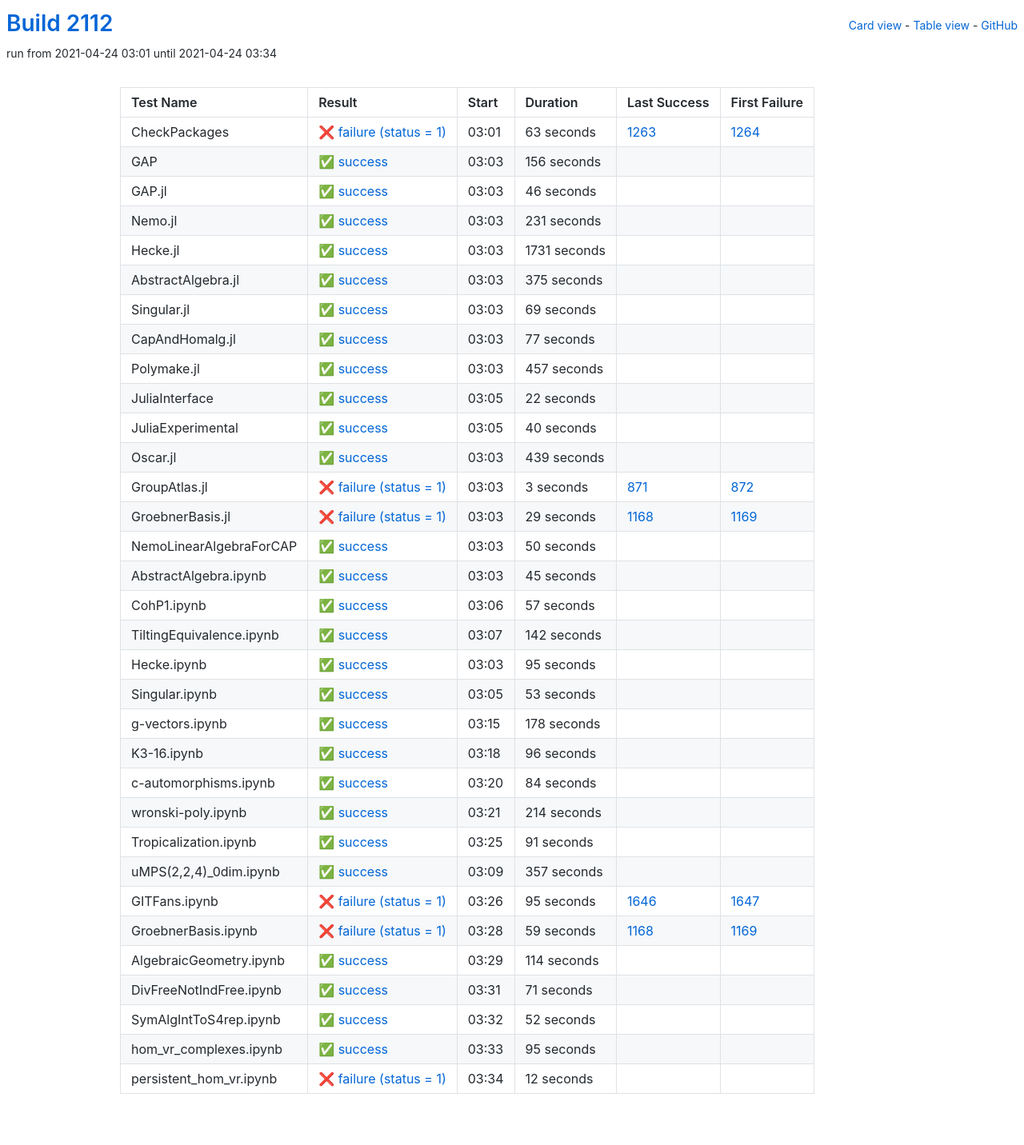
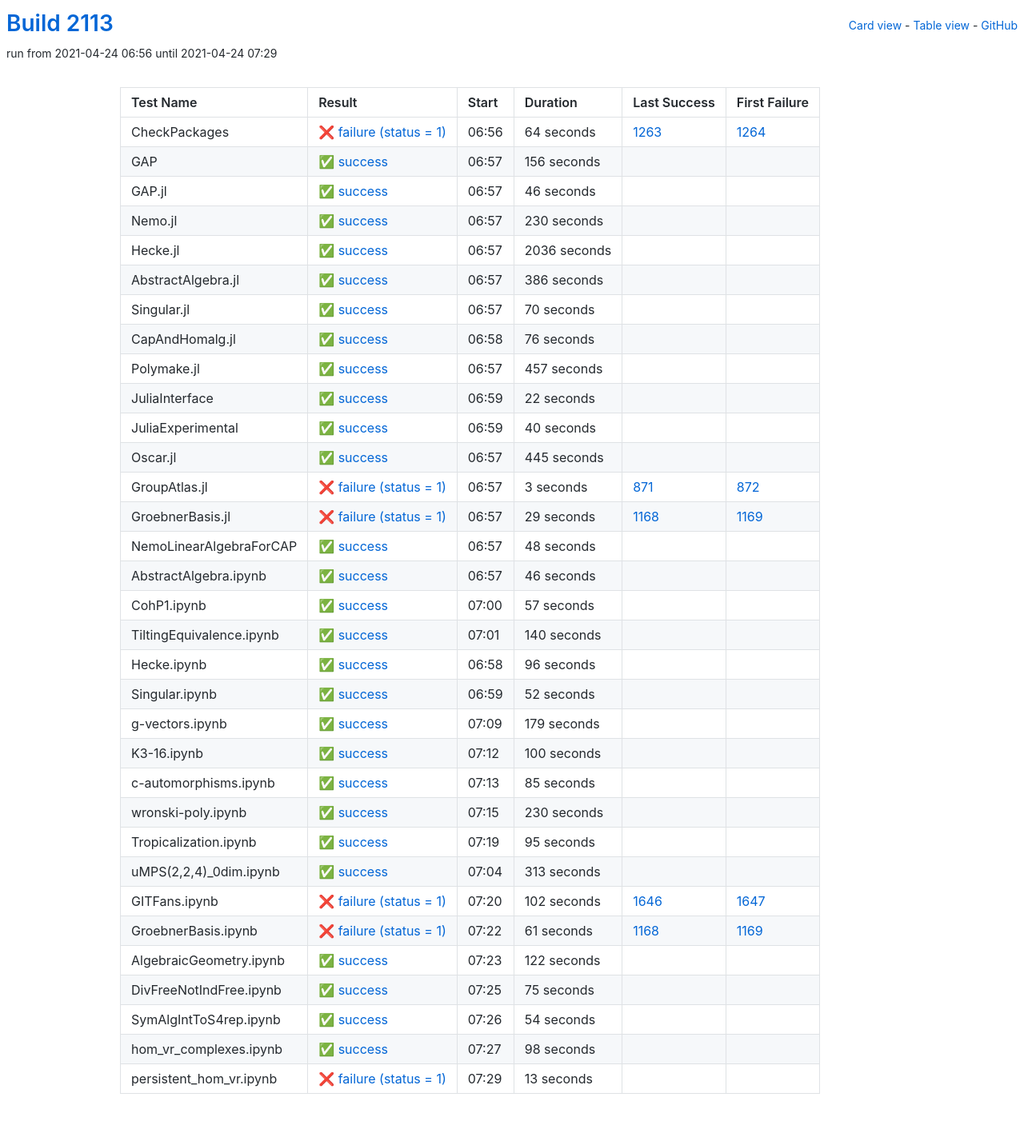
Before and after one commit to oscar-system/oscar-ci-status-stable, a Jekyll site: the page built from table.html, in a window 1280 px wide. Shown: the whole page at 80% size. Built offline with Jekyll 4.4.1, drawn with Linux system fonts in a browser that asks for light colours.

Commit message:
Build #2113

```diff
--- a/_data/ci.yml
+++ b/_data/ci.yml
@@ -1,6 +1,6 @@
 ---
-build: 2112
-build_url: https://oscarci.mathematik.uni-kl.de/job/oscar-stable/2112/
+build: 2113
+build_url: https://oscarci.mathematik.uni-kl.de/job/oscar-stable/2113/
 job: oscar-stable
 organization: oscar-system
 repo: oscar-ci-status-stable
@@ -8,20 +8,20 @@ repourl: https://github.com/oscar-system/oscar-ci-status-stable
 tests:
 - name: CheckPackages
   id: checkpackages
-  log: https://oscarci.mathematik.uni-kl.de/job/oscar-stable/2112/artifact/logs/build-2112/CheckPackages.log
-  start: 2021-04-24 03:01
+  log: https://oscarci.mathematik.uni-kl.de/job/oscar-stable/2113/artifact/logs/build-2113/CheckPackages.log
+  start: 2021-04-24 06:56
   success: false
   exitcode: 1
   status: failure
-  duration: 63
+  duration: 64
   last_success: 1263
   last_success_url: https://oscarci.mathematik.uni-kl.de/job/oscar-stable/1263/
   first_failure: 1264
   first_failure_url: https://oscarci.mathematik.uni-kl.de/job/oscar-stable/1264/
 - name: GAP
   id: gap
-  log: https://oscarci.mathematik.uni-kl.de/job/oscar-stable/2112/artifact/logs/build-2112/GAP.log
-  start: 2021-04-24 03:03
+  log: https://oscarci.mathematik.uni-kl.de/job/oscar-stable/2113/artifact/logs/build-2113/GAP.log
+  start: 2021-04-24 06:57
   success: true
   exitcode: 0
   status: success
@@ -32,8 +32,8 @@ tests:
   first_failure_url:
 - name: GAP.jl
   id: gap-jl
-  log: https://oscarci.mathematik.uni-kl.de/job/oscar-stable/2112/artifact/logs/build-2112/GAP.jl.log
-  start: 2021-04-24 03:03
+  log: https://oscarci.mathematik.uni-kl.de/job/oscar-stable/2113/artifact/logs/build-2113/GAP.jl.log
+  start: 2021-04-24 06:57
   success: true
   exitcode: 0
   status: success
@@ -44,68 +44,68 @@ tests:
   first_failure_url:
 - name: Nemo.jl
   id: nemo-jl
-  log: https://oscarci.mathematik.uni-kl.de/job/oscar-stable/2112/artifact/logs/build-2112/Nemo.jl.log
-  start: 2021-04-24 03:03
+  log: https://oscarci.mathematik.uni-kl.de/job/oscar-stable/2113/artifact/logs/build-2113/Nemo.jl.log
+  start: 2021-04-24 06:57
   success: true
   exitcode: 0
   status: success
-  duration: 231
+  duration: 230
   last_success: false
   last_success_url:
   first_failure: false
   first_failure_url:
 - name: Hecke.jl
   id: hecke-jl
-  log: https://oscarci.mathematik.uni-kl.de/job/oscar-stable/2112/artifact/logs/build-2112/Hecke.jl.log
-  start: 2021-04-24 03:03
+  log: https://oscarci.mathematik.uni-kl.de/job/oscar-stable/2113/artifact/logs/build-2113/Hecke.jl.log
+  start: 2021-04-24 06:57
   success: true
   exitcode: 0
   status: success
-  duration: 1731
+  duration: 2036
   last_success: false
   last_success_url:
   first_failure: false
   first_failure_url:
 - name: AbstractAlgebra.jl
   id: abstractalgebra-jl
-  log: https://oscarci.mathematik.uni-kl.de/job/oscar-stable/2112/artifact/logs/build-2112/AbstractAlgebra.jl.log
-  start: 2021-04-24 03:03
+  log: https://oscarci.mathematik.uni-kl.de/job/oscar-stable/2113/artifact/logs/build-2113/AbstractAlgebra.jl.log
+  start: 2021-04-24 06:57
   success: true
   exitcode: 0
   status: success
-  duration: 375
+  duration: 386
   last_success: false
   last_success_url:
   first_failure: false
   first_failure_url:
 - name: Singular.jl
   id: singular-jl
-  log: https://oscarci.mathematik.uni-kl.de/job/oscar-stable/2112/artifact/logs/build-2112/Singular.jl.log
-  start: 2021-04-24 03:03
+  log: https://oscarci.mathematik.uni-kl.de/job/oscar-stable/2113/artifact/logs/build-2113/Singular.jl.log
+  start: 2021-04-24 06:57
   success: true
   exitcode: 0
   status: success
-  duration: 69
+  duration: 70
   last_success: false
   last_success_url:
   first_failure: false
   first_failure_url:
 - name: CapAndHomalg.jl
   id: capandhomalg-jl
-  log: https://oscarci.mathematik.uni-kl.de/job/oscar-stable/2112/artifact/logs/build-2112/CapAndHomalg.jl.log
-  start: 2021-04-24 03:03
+  log: https://oscarci.mathematik.uni-kl.de/job/oscar-stable/2113/artifact/logs/build-2113/CapAndHomalg.jl.log
+  start: 2021-04-24 06:58
   success: true
   exitcode: 0
   status: success
-  duration: 77
+  duration: 76
   last_success: false
   last_success_url:
   first_failure: false
   first_failure_url:
 - name: Polymake.jl
   id: polymake-jl
-  log: https://oscarci.mathematik.uni-kl.de/job/oscar-stable/2112/artifact/logs/build-2112/Polymake.jl.log
-  start: 2021-04-24 03:03
+  log: https://oscarci.mathematik.uni-kl.de/job/oscar-stable/2113/artifact/logs/build-2113/Polymake.jl.log
+  start: 2021-04-24 06:57
   success: true
   exitcode: 0
   status: success
@@ -116,8 +116,8 @@ tests:
   first_failure_url:
 - name: JuliaInterface
   id: juliainterface
-  log: https://oscarci.mathematik.uni-kl.de/job/oscar-stable/2112/artifact/logs/build-2112/JuliaInterface.log
-  start: 2021-04-24 03:05
+  log: https://oscarci.mathematik.uni-kl.de/job/oscar-stable/2113/artifact/logs/build-2113/JuliaInterface.log
+  start: 2021-04-24 06:59
   success: true
   exitcode: 0
   status: success
@@ -128,8 +128,8 @@ tests:
   first_failure_url:
 - name: JuliaExperimental
   id: juliaexperimental
-  log: https://oscarci.mathematik.uni-kl.de/job/oscar-stable/2112/artifact/logs/build-2112/JuliaExperimental.log
-  start: 2021-04-24 03:05
+  log: https://oscarci.mathematik.uni-kl.de/job/oscar-stable/2113/artifact/logs/build-2113/JuliaExperimental.log
+  start: 2021-04-24 06:59
   success: true
   exitcode: 0
   status: success
@@ -140,20 +140,20 @@ tests:
   first_failure_url:
 - name: Oscar.jl
   id: oscar-jl
-  log: https://oscarci.mathematik.uni-kl.de/job/oscar-stable/2112/artifact/logs/build-2112/Oscar.jl.log
-  start: 2021-04-24 03:03
+  log: https://oscarci.mathematik.uni-kl.de/job/oscar-stable/2113/artifact/logs/build-2113/Oscar.jl.log
+  start: 2021-04-24 06:57
   success: true
   exitcode: 0
   status: success
-  duration: 439
+  duration: 445
   last_success: false
   last_success_url:
   first_failure: false
   first_failure_url:
 - name: GroupAtlas.jl
   id: groupatlas-jl
-  log: https://oscarci.mathematik.uni-kl.de/job/oscar-stable/2112/artifact/logs/build-2112/GroupAtlas.jl.log
-  start: 2021-04-24 03:03
+  log: https://oscarci.mathematik.uni-kl.de/job/oscar-stable/2113/artifact/logs/build-2113/GroupAtlas.jl.log
+  start: 2021-04-24 06:57
   success: false
   exitcode: 1
   status: failure
@@ -164,8 +164,8 @@ tests:
   first_failure_url: https://oscarci.mathematik.uni-kl.de/job/oscar-stable/872/
 - name: GroebnerBasis.jl
   id: groebnerbasis-jl
-  log: https://oscarci.mathematik.uni-kl.de/job/oscar-stable/2112/artifact/logs/build-2112/GroebnerBasis.jl.log
-  start: 2021-04-24 03:03
+  log: https://oscarci.mathematik.uni-kl.de/job/oscar-stable/2113/artifact/logs/build-2113/GroebnerBasis.jl.log
+  start: 2021-04-24 06:57
   success: false
   exitcode: 1
   status: failure
@@ -176,32 +176,32 @@ tests:
   first_failure_url: https://oscarci.mathematik.uni-kl.de/job/oscar-stable/1169/
 - name: NemoLinearAlgebraForCAP
   id: nemolinearalgebraforcap
-  log: https://oscarci.mathematik.uni-kl.de/job/oscar-stable/2112/artifact/logs/build-2112/NemoLinearAlgebraForCAP.log
-  start: 2021-04-24 03:03
+  log: https://oscarci.mathematik.uni-kl.de/job/oscar-stable/2113/artifact/logs/build-2113/NemoLinearAlgebraForCAP.log
+  start: 2021-04-24 06:57
   success: true
   exitcode: 0
   status: success
-  duration: 50
+  duration: 48
   last_success: false
   last_success_url:
   first_failure: false
   first_failure_url:
 - name: AbstractAlgebra.ipynb
   id: abstractalgebra-ipynb
-  log: https://oscarci.mathematik.uni-kl.de/job/oscar-stable/2112/artifact/logs/build-2112/AbstractAlgebra.ipynb.log
-  start: 2021-04-24 03:03
+  log: https://oscarci.mathematik.uni-kl.de/job/oscar-stable/2113/artifact/logs/build-2113/AbstractAlgebra.ipynb.log
+  start: 2021-04-24 06:57
   success: true
   exitcode: 0
   status: success
-  duration: 45
+  duration: 46
   last_success: false
   last_success_url:
   first_failure: false
   first_failure_url:
 - name: CohP1.ipynb
   id: cohp1-ipynb
-  log: https://oscarci.mathematik.uni-kl.de/job/oscar-stable/2112/artifact/logs/build-2112/CohP1.ipynb.log
-  start: 2021-04-24 03:06
+  log: https://oscarci.mathematik.uni-kl.de/job/oscar-stable/2113/artifact/logs/build-2113/CohP1.ipynb.log
+  start: 2021-04-24 07:00
   success: true
   exitcode: 0
   status: success
@@ -212,20 +212,92 @@ tests:
   first_failure_url:
 - name: TiltingEquivalence.ipynb
   id: tiltingequivalence-ipynb
-  log: https://oscarci.mathematik.uni-kl.de/job/oscar-stable/2112/artifact/logs/build-2112/TiltingEquivalence.ipynb.log
-  start: 2021-04-24 03:07
+  log: https://oscarci.mathematik.uni-kl.de/job/oscar-stable/2113/artifact/logs/build-2113/TiltingEquivalence.ipynb.log
+  start: 2021-04-24 07:01
   success: true
   exitcode: 0
   status: success
-  duration: 142
+  duration: 140
   last_success: false
   last_success_url:
   first_failure: false
   first_failure_url:
 - name: Hecke.ipynb
   id: hecke-ipynb
-  log: https://oscarci.mathematik.uni-kl.de/job/oscar-stable/2112/artifact/logs/build-2112/Hecke.ipynb.log
-  start: 2021-04-24 03:03
+  log: https://oscarci.mathematik.uni-kl.de/job/oscar-stable/2113/artifact/logs/build-2113/Hecke.ipynb.log
+  start: 2021-04-24 06:58
+  success: true
+  exitcode: 0
+  status: success
+  duration: 96
+  last_success: false
+  last_success_url:
+  first_failure: false
+  first_failure_url:
+- name: Singular.ipynb
+  id: singular-ipynb
+  log: https://oscarci.mathematik.uni-kl.de/job/oscar-stable/2113/artifact/logs/build-2113/Singular.ipynb.log
+  start: 2021-04-24 06:59
+  success: true
+  exitcode: 0
+  status: success
+  duration: 52
+  last_success: false
+  last_success_url:
+  first_failure: false
+  first_failure_url:
+- name: g-vectors.ipynb
+  id: g-vectors-ipynb
+  log: https://oscarci.mathematik.uni-kl.de/job/oscar-stable/2113/artifact/logs/build-2113/g-vectors.ipynb.log
+  start: 2021-04-24 07:09
+  success: true
+  exitcode: 0
+  status: success
+  duration: 179
+  last_success: false
+  last_success_url:
+  first_failure: false
+  first_failure_url:
+- name: K3-16.ipynb
+  id: k3-16-ipynb
+  log: https://oscarci.mathematik.uni-kl.de/job/oscar-stable/2113/artifact/logs/build-2113/K3-16.ipynb.log
+  start: 2021-04-24 07:12
+  success: true
+  exitcode: 0
+  status: success
+  duration: 100
+  last_success: false
+  last_success_url:
+  first_failure: false
+  first_failure_url:
+- name: c-automorphisms.ipynb
+  id: c-automorphisms-ipynb
+  log: https://oscarci.mathematik.uni-kl.de/job/oscar-stable/2113/artifact/logs/build-2113/c-automorphisms.ipynb.log
+  start: 2021-04-24 07:13
+  success: true
+  exitcode: 0
+  status: success
+  duration: 85
+  last_success: false
+  last_success_url:
+  first_failure: false
+  first_failure_url:
+- name: wronski-poly.ipynb
+  id: wronski-poly-ipynb
+  log: https://oscarci.mathematik.uni-kl.de/job/oscar-stable/2113/artifact/logs/build-2113/wronski-poly.ipynb.log
+  start: 2021-04-24 07:15
+  success: true
+  exitcode: 0
+  status: success
+  duration: 230
+  last_success: false
+  last_success_url:
+  first_failure: false
+  first_failure_url:
+- name: Tropicalization.ipynb
+  id: tropicalization-ipynb
+  log: https://oscarci.mathematik.uni-kl.de/job/oscar-stable/2113/artifact/logs/build-2113/Tropicalization.ipynb.log
+  start: 2021-04-24 07:19
   success: true
   exitcode: 0
   status: success
@@ -234,170 +306,98 @@ tests:
   last_success_url:
   first_failure: false
   first_failure_url:
-- name: Singular.ipynb
-  id: singular-ipynb
-  log: https://oscarci.mathematik.uni-kl.de/job/oscar-stable/2112/artifact/logs/build-2112/Singular.ipynb.log
-  start: 2021-04-24 03:05
+- name: uMPS(2,2,4)_0dim.ipynb
+  id: umps-2-2-4-0dim-ipynb
+  log: https://oscarci.mathematik.uni-kl.de/job/oscar-stable/2113/artifact/logs/build-2113/uMPS-2-2-4-_0dim.ipynb.log
+  start: 2021-04-24 07:04
   success: true
   exitcode: 0
   status: success
-  duration: 53
-  last_success: false
-  last_success_url:
-  first_failure: false
-  first_failure_url:
-- name: g-vectors.ipynb
-  id: g-vectors-ipynb
-  log: https://oscarci.mathematik.uni-kl.de/job/oscar-stable/2112/artifact/logs/build-2112/g-vectors.ipynb.log
-  start: 2021-04-24 03:15
-  success: true
-  exitcode: 0
-  status: success
-  duration: 178
-  last_success: false
-  last_success_url:
-  first_failure: false
-  first_failure_url:
-- name: K3-16.ipynb
-  id: k3-16-ipynb
-  log: https://oscarci.mathematik.uni-kl.de/job/oscar-stable/2112/artifact/logs/build-2112/K3-16.ipynb.log
-  start: 2021-04-24 03:18
-  success: true
-  exitcode: 0
-  status: success
-  duration: 96
-  last_success: false
-  last_success_url:
-  first_failure: false
-  first_failure_url:
-- name: c-automorphisms.ipynb
-  id: c-automorphisms-ipynb
-  log: https://oscarci.mathematik.uni-kl.de/job/oscar-stable/2112/artifact/logs/build-2112/c-automorphisms.ipynb.log
-  start: 2021-04-24 03:20
-  success: true
-  exitcode: 0
-  status: success
-  duration: 84
-  last_success: false
-  last_success_url:
-  first_failure: false
-  first_failure_url:
-- name: wronski-poly.ipynb
-  id: wronski-poly-ipynb
-  log: https://oscarci.mathematik.uni-kl.de/job/oscar-stable/2112/artifact/logs/build-2112/wronski-poly.ipynb.log
-  start: 2021-04-24 03:21
-  success: true
-  exitcode: 0
-  status: success
-  duration: 214
-  last_success: false
-  last_success_url:
-  first_failure: false
-  first_failure_url:
-- name: Tropicalization.ipynb
-  id: tropicalization-ipynb
-  log: https://oscarci.mathematik.uni-kl.de/job/oscar-stable/2112/artifact/logs/build-2112/Tropicalization.ipynb.log
-  start: 2021-04-24 03:25
-  success: true
-  exitcode: 0
-  status: success
-  duration: 91
-  last_success: false
-  last_success_url:
-  first_failure: false
-  first_failure_url:
-- name: uMPS(2,2,4)_0dim.ipynb
-  id: umps-2-2-4-0dim-ipynb
-  log: https://oscarci.mathematik.uni-kl.de/job/oscar-stable/2112/artifact/logs/build-2112/uMPS-2-2-4-_0dim.ipynb.log
-  start: 2021-04-24 03:09
-  success: true
-  exitcode: 0
-  status: success
-  duration: 357
+  duration: 313
   last_success: false
   last_success_url:
   first_failure: false
   first_failure_url:
 - name: GITFans.ipynb
   id: gitfans-ipynb
-  log: https://oscarci.mathematik.uni-kl.de/job/oscar-stable/2112/artifact/logs/build-2112/GITFans.ipynb.log
-  start: 2021-04-24 03:26
+  log: https://oscarci.mathematik.uni-kl.de/job/oscar-stable/2113/artifact/logs/build-2113/GITFans.ipynb.log
+  start: 2021-04-24 07:20
   success: false
   exitcode: 1
   status: failure
-  duration: 95
+  duration: 102
   last_success: 1646
   last_success_url: https://oscarci.mathematik.uni-kl.de/job/oscar-stable/1646/
   first_failure: 1647
   first_failure_url: https://oscarci.mathematik.uni-kl.de/job/oscar-stable/1647/
 - name: GroebnerBasis.ipynb
   id: groebnerbasis-ipynb
-  log: https://oscarci.mathematik.uni-kl.de/job/oscar-stable/2112/artifact/logs/build-2112/GroebnerBasis.ipynb.log
-  start: 2021-04-24 03:28
+  log: https://oscarci.mathematik.uni-kl.de/job/oscar-stable/2113/artifact/logs/build-2113/GroebnerBasis.ipynb.log
+  start: 2021-04-24 07:22
   success: false
   exitcode: 1
   status: failure
-  duration: 59
+  duration: 61
   last_success: 1168
   last_success_url: https://oscarci.mathematik.uni-kl.de/job/oscar-stable/1168/
   first_failure: 1169
   first_failure_url: https://oscarci.mathematik.uni-kl.de/job/oscar-stable/1169/
 - name: AlgebraicGeometry.ipynb
   id: algebraicgeometry-ipynb
-  log: https://oscarci.mathematik.uni-kl.de/job/oscar-stable/2112/artifact/logs/build-2112/AlgebraicGeometry.ipynb.log
-  start: 2021-04-24 03:29
+  log: https://oscarci.mathematik.uni-kl.de/job/oscar-stable/2113/artifact/logs/build-2113/AlgebraicGeometry.ipynb.log
+  start: 2021-04-24 07:23
   success: true
   exitcode: 0
   status: success
-  duration: 114
+  duration: 122
   last_success: false
   last_success_url:
   first_failure: false
   first_failure_url:
 - name: DivFreeNotIndFree.ipynb
   id: divfreenotindfree-ipynb
-  log: https://oscarci.mathematik.uni-kl.de/job/oscar-stable/2112/artifact/logs/build-2112/DivFreeNotIndFree.ipynb.log
-  start: 2021-04-24 03:31
+  log: https://oscarci.mathematik.uni-kl.de/job/oscar-stable/2113/artifact/logs/build-2113/DivFreeNotIndFree.ipynb.log
+  start: 2021-04-24 07:25
   success: true
   exitcode: 0
   status: success
-  duration: 71
+  duration: 75
   last_success: false
   last_success_url:
   first_failure: false
   first_failure_url:
 - name: SymAlgIntToS4rep.ipynb
   id: symalginttos4rep-ipynb
-  log: https://oscarci.mathematik.uni-kl.de/job/oscar-stable/2112/artifact/logs/build-2112/SymAlgIntToS4rep.ipynb.log
-  start: 2021-04-24 03:32
+  log: https://oscarci.mathematik.uni-kl.de/job/oscar-stable/2113/artifact/logs/build-2113/SymAlgIntToS4rep.ipynb.log
+  start: 2021-04-24 07:26
   success: true
   exitcode: 0
   status: success
-  duration: 52
+  duration: 54
   last_success: false
   last_success_url:
   first_failure: false
   first_failure_url:
 - name: hom_vr_complexes.ipynb
   id: hom-vr-complexes-ipynb
-  log: https://oscarci.mathematik.uni-kl.de/job/oscar-stable/2112/artifact/logs/build-2112/hom_vr_complexes.ipynb.log
-  start: 2021-04-24 03:33
+  log: https://oscarci.mathematik.uni-kl.de/job/oscar-stable/2113/artifact/logs/build-2113/hom_vr_complexes.ipynb.log
+  start: 2021-04-24 07:27
   success: true
   exitcode: 0
   status: success
-  duration: 95
+  duration: 98
   last_success: false
   last_success_url:
   first_failure: false
   first_failure_url:
 - name: persistent_hom_vr.ipynb
   id: persistent-hom-vr-ipynb
-  log: https://oscarci.mathematik.uni-kl.de/job/oscar-stable/2112/artifact/logs/build-2112/persistent_hom_vr.ipynb.log
-  start: 2021-04-24 03:34
+  log: https://oscarci.mathematik.uni-kl.de/job/oscar-stable/2113/artifact/logs/build-2113/persistent_hom_vr.ipynb.log
+  start: 2021-04-24 07:29
   success: false
   exitcode: 1
   status: failure
-  duration: 12
+  duration: 13
   last_success: false
   last_success_url:
   first_failure: false
```
Also changed, not shown: README.md.
